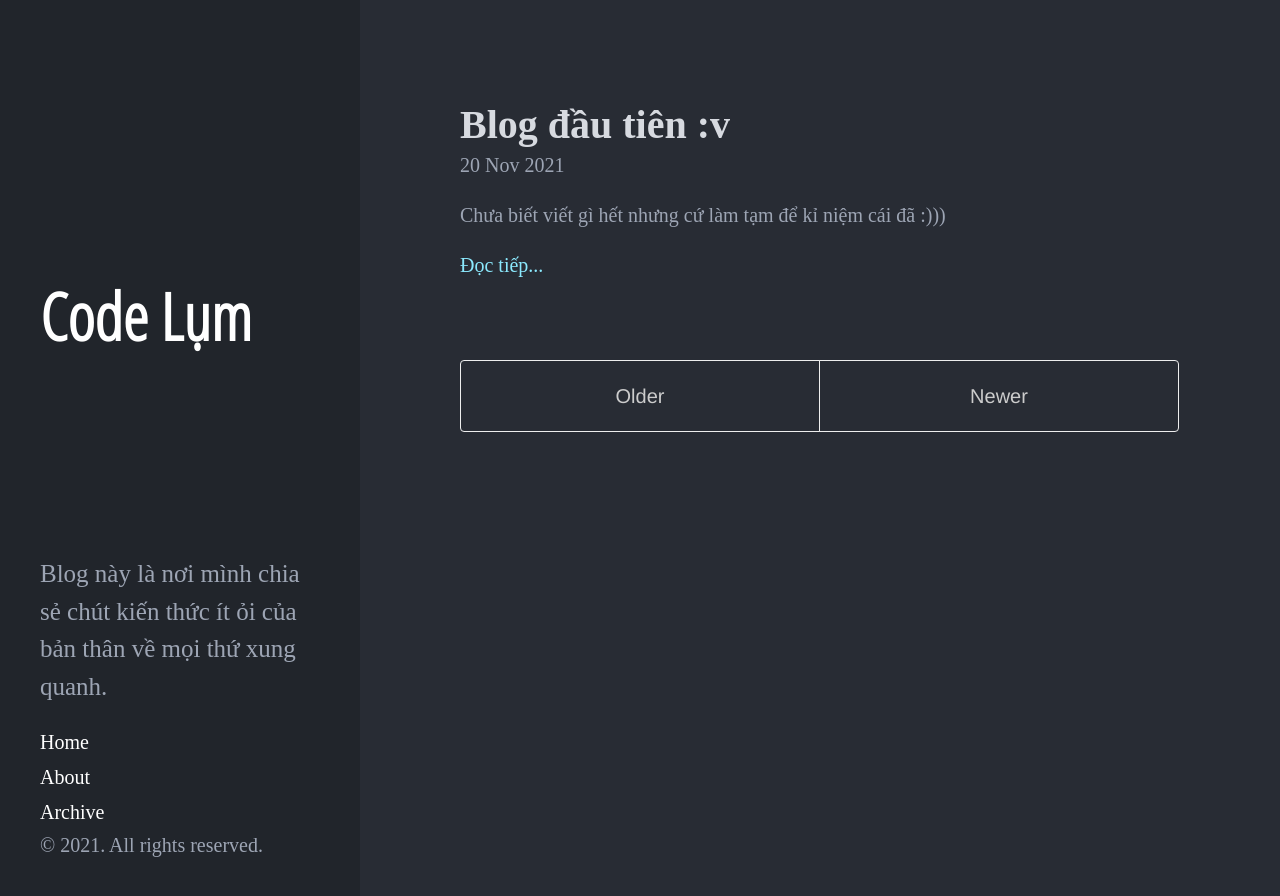
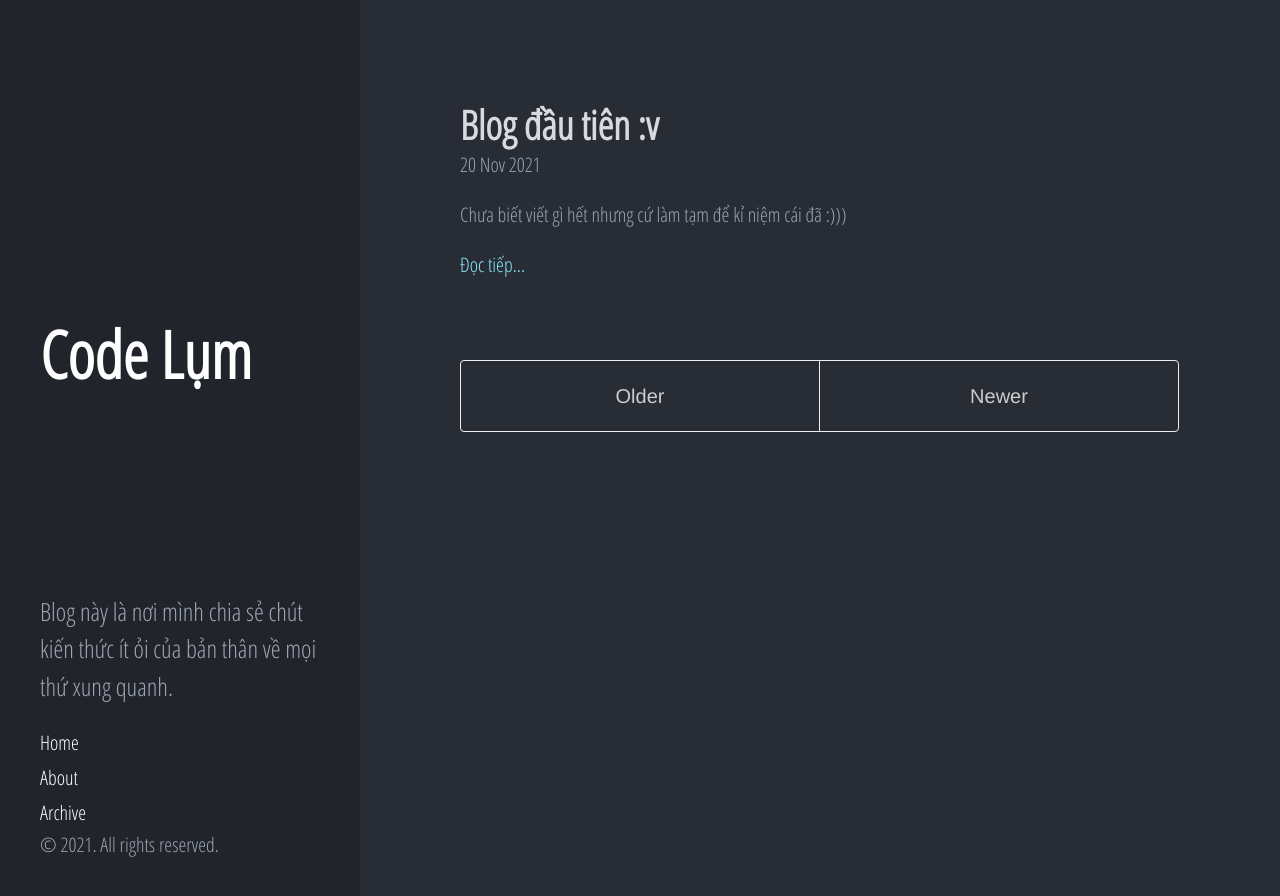
Before and after one commit to merlin7vv4/merlin7vv4.github.io, a Jekyll site: the page built from index.html, in a window 1280 px wide. Shown: the top 896 px of the page. Built offline with Jekyll 4.4.1, drawn with Linux system fonts in a browser that asks for light colours; the list of posts is cut into pages by our own code.

Commit message:
Update hyde_custom.css

```diff
--- a/public/css/hyde_custom.css
+++ b/public/css/hyde_custom.css
@@ -32,7 +32,7 @@
  */
 
 html {
- font-family: 'Estonia', cursive;
+ font-family: 'Open Sans Condensed', sans-serif;
 }
 @media (min-width: 48em) {
   html {
```
